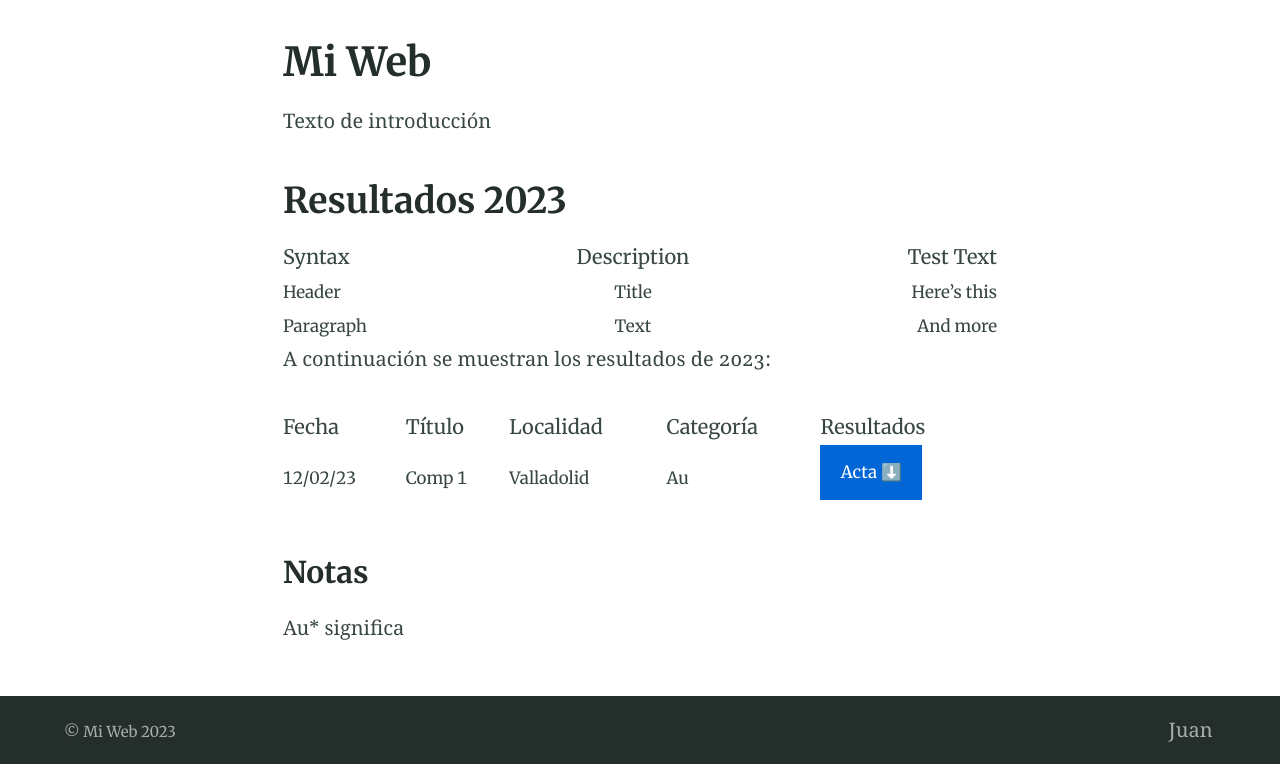
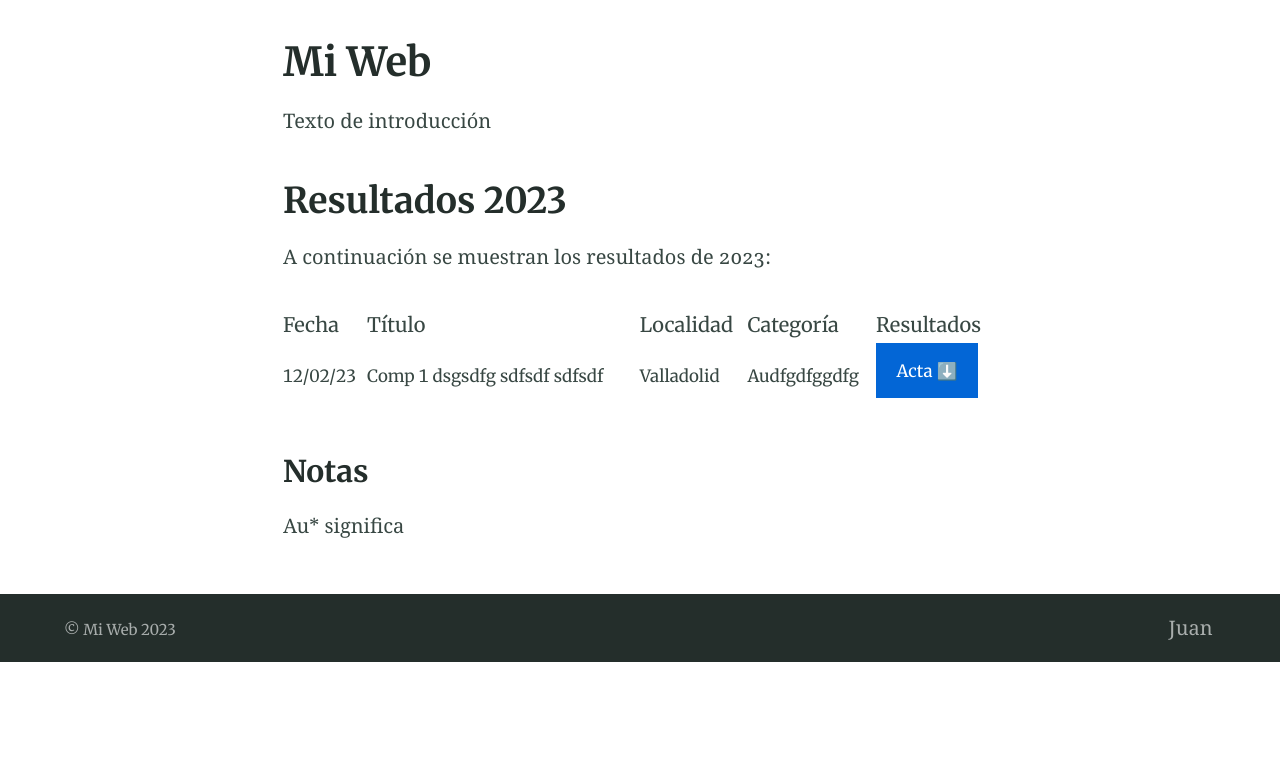
Before and after one commit to labajo/website-test, a Jekyll site: the page built from index.md, in a window 1280 px wide. Shown: the part 322-1086 px from the top of the page. Built offline with Jekyll 4.4.1, drawn with Linux system fonts in a browser that asks for light colours; after the commit the page ends 984 px from its top, so only the background shows below that.

Commit message:
fix table

```diff
--- a/index.md
+++ b/index.md
@@ -8,22 +8,11 @@ Texto de introducción
 
 ## Resultados 2023
 
-
-
-| Syntax      | Description | Test Text     |
-| :---        |    :----:   |          ---: |
-| Header      | Title       | Here's this   |
-| Paragraph   | Text        | And more      |
-
-
-
 A continuación se muestran los resultados de 2023:
 
-| Fecha    |  Título  |  Localidad   |  Categoría  | Resultados |
-|----------|----------|--------------|-------------|------------|
-| 12/02/23 | Comp 1   |  Valladolid  |  Au         |  {% include button.html text="Acta  ⬇️"  link="./resultados/2023/sample.pdf" color="#0366d6" %} |
-
-
+| Fecha    | Título  |  Localidad   |  Categoría  | Resultados |
+|----------|---------|--------------|-------------|------------|
+| 12/02/23 | Comp 1  dsgsdfg sdfsdf sdfsdf  |  Valladolid  |  Audfgdfggdfg |  {% include button.html text="Acta  ⬇️"  link="./resultados/2023/sample.pdf" color="#0366d6" %} |
 
 
 
```
